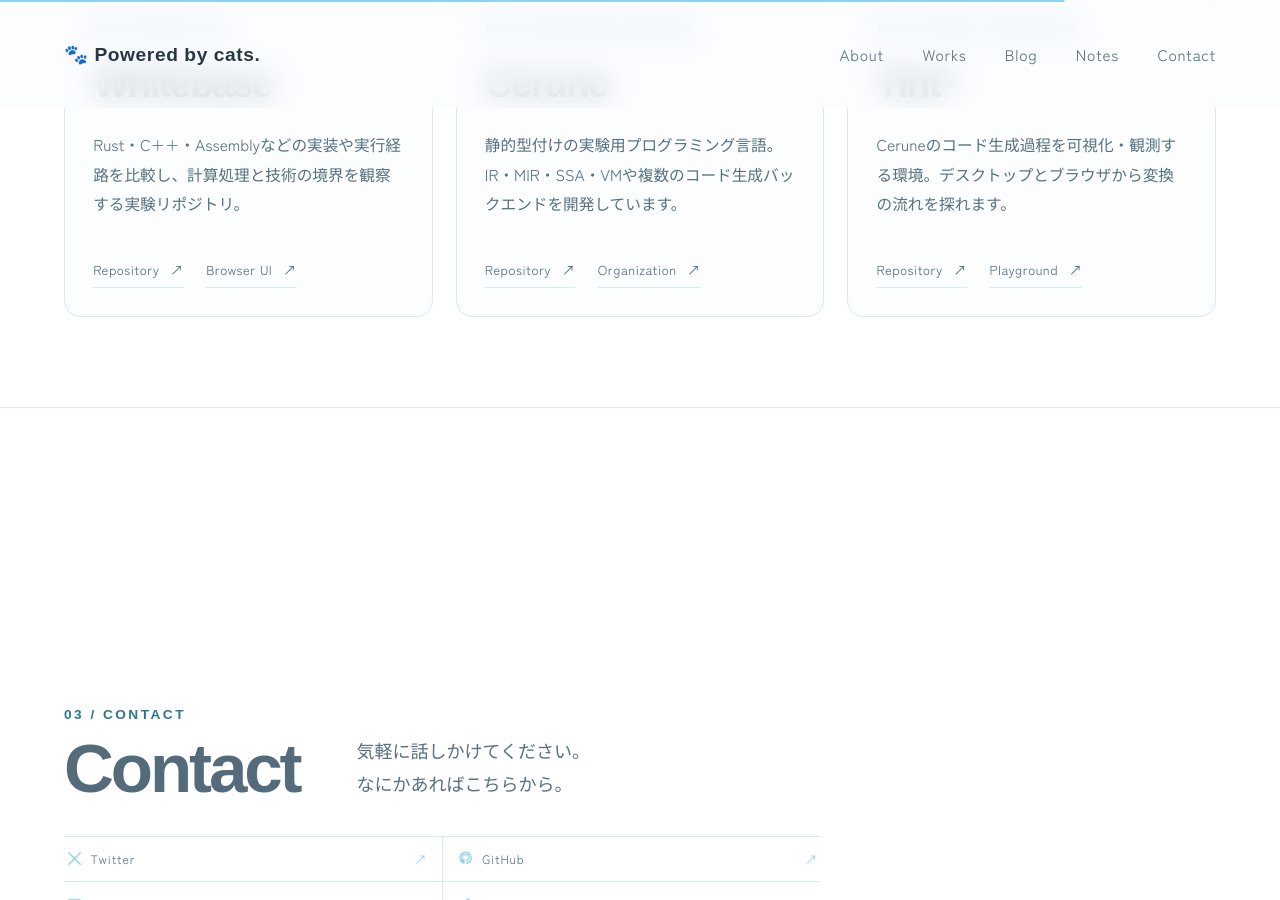
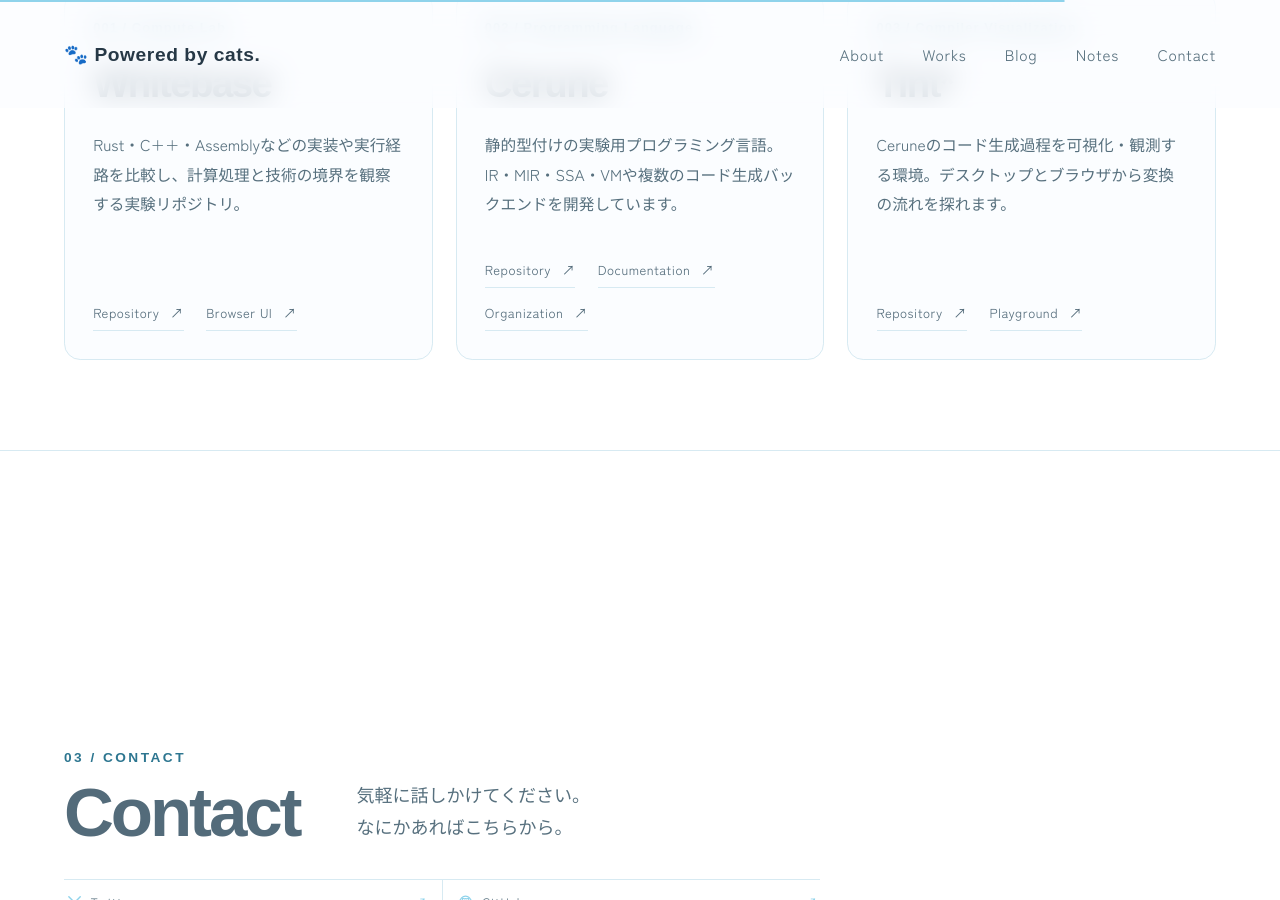
Before and after one commit to Hokutaka/hokutaka.github.io, a Jekyll site: the page built from index.html, in a window 1280 px wide and 900 px high, scrolled down 2223 px. Built offline with Jekyll 4.4.1, drawn with Linux system fonts in a browser that asks for light colours; some web fonts are replaced.

Commit message:
feat(portfolio): link Cerune documentation in Works card

```diff
--- a/_includes/works.html
+++ b/_includes/works.html
@@ -36,6 +36,9 @@
                 <a href="https://github.com/Cerune-Lang/Cerune" target="_blank" rel="noopener noreferrer">
                   Repository <span aria-hidden="true">↗</span>
                 </a>
+                <a href="https://cerune.hokutaka.dev/" target="_blank" rel="noopener noreferrer">
+                  Documentation <span aria-hidden="true">↗</span>
+                </a>
                 <a href="https://github.com/Cerune-Lang" target="_blank" rel="noopener noreferrer">
                   Organization <span aria-hidden="true">↗</span>
                 </a>
```
